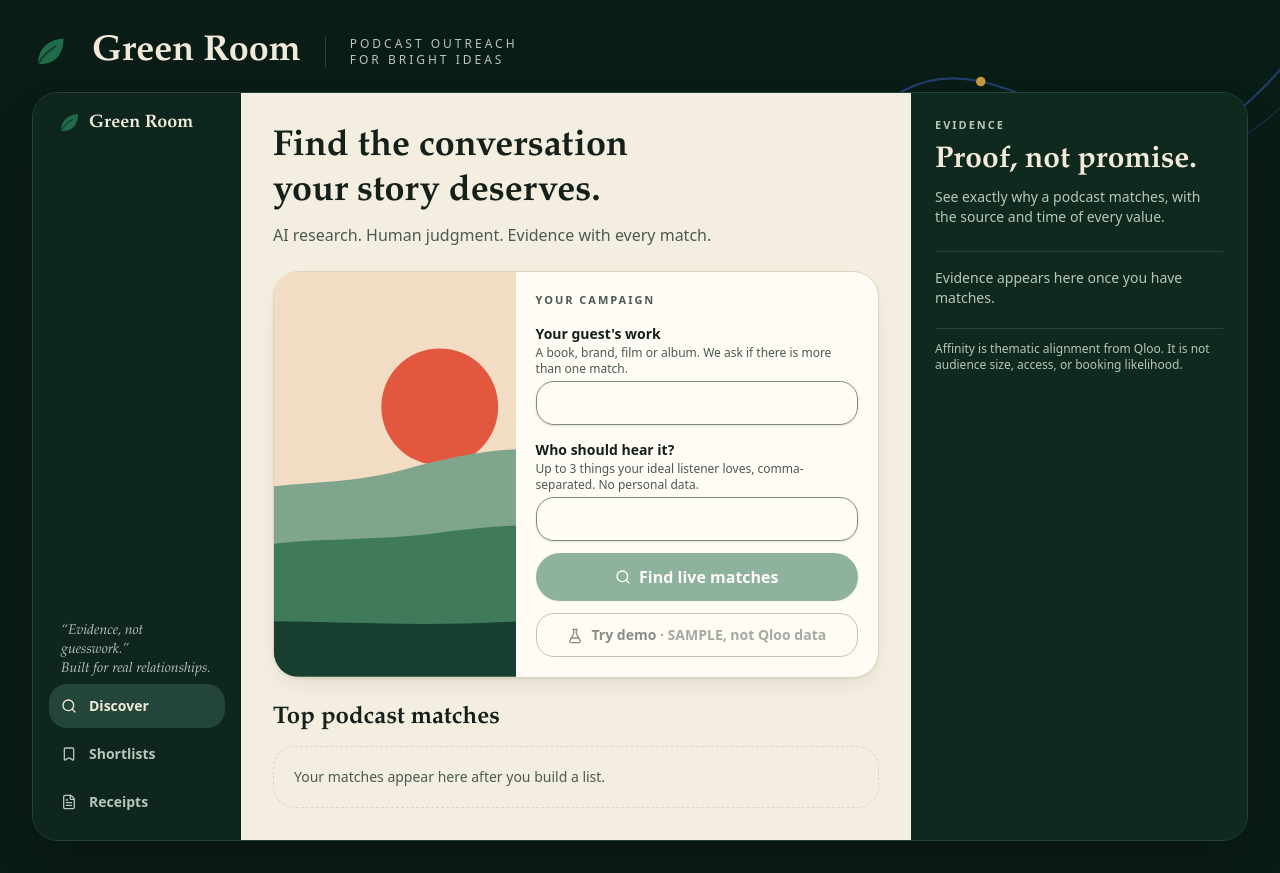
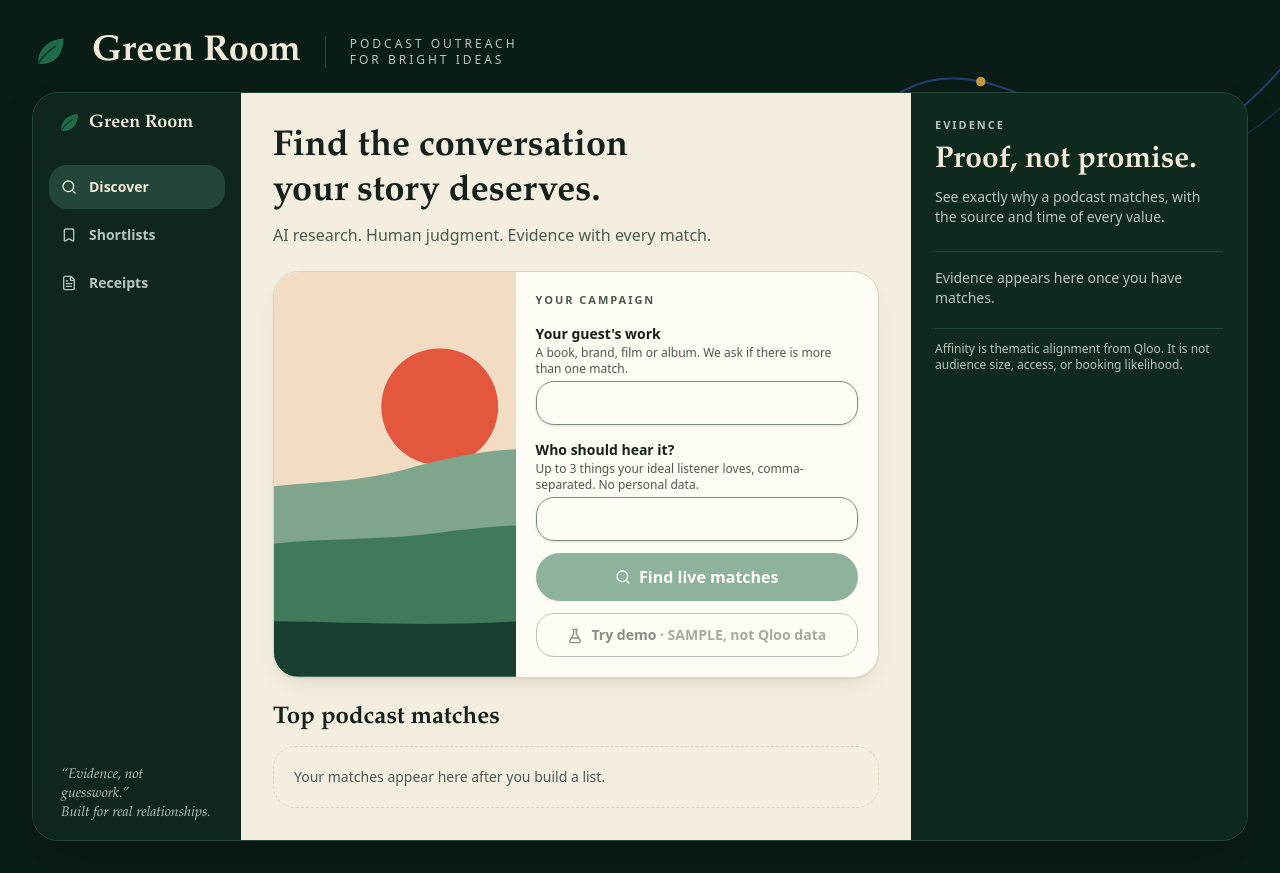
Before and after one commit to LuisAlejandroCR/green-room, a Next.js app: page / in a window 1280 px wide. Built offline with nearby package versions, Linux system fonts and the light colour scheme.

Commit message:
fix: keep sidebar brand note below navigation

```diff
--- a/components/nav.tsx
+++ b/components/nav.tsx
@@ -19,13 +19,13 @@ export function Sidebar({ view, onChange }: { view: View; onChange: (v: View) =>
       <p className="mb-6 flex items-center gap-2 px-2 font-display text-lg font-semibold">
         <LeafMark className="size-6 text-primary" /> Green Room
       </p>
-      <p className="mt-auto px-3 pt-8 font-display text-sm italic leading-snug text-on-dark-muted">“Evidence, not guesswork.”<br />Built for real relationships.</p>
       {ITEMS.map(({ view: v, label, Icon }) => (
         <button key={v} type="button" onClick={() => onChange(v)} aria-current={view === v ? "page" : undefined}
           className={cn("flex min-h-11 items-center gap-3 rounded-xl px-3 text-sm font-semibold", view === v ? "bg-on-dark-line" : "text-on-dark-muted hover:bg-on-dark-line/60")}>
           <Icon className="size-4" aria-hidden="true" /> {label}
         </button>
       ))}
+      <p className="mt-auto px-3 pt-8 font-display text-sm italic leading-snug text-on-dark-muted">“Evidence, not guesswork.”<br />Built for real relationships.</p>
     </nav>
   );
 }
```
